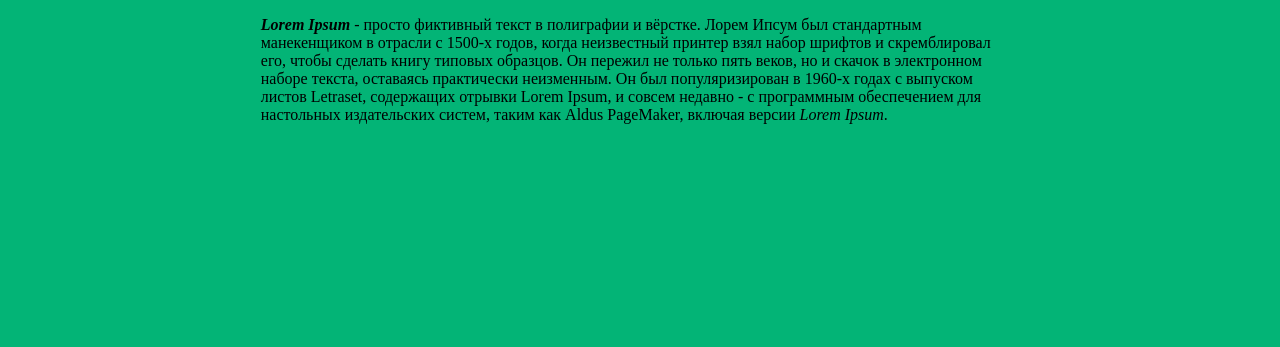
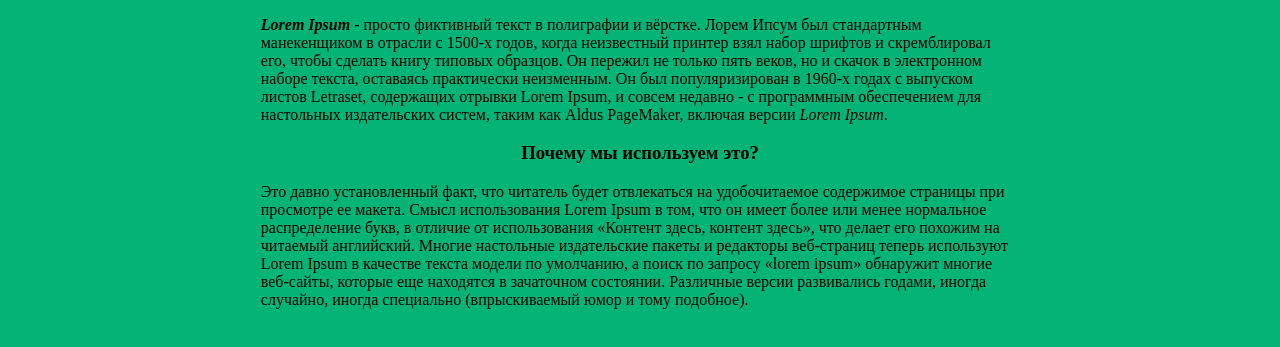
Before and after one commit to KredoDeBrain/trenningSite, a plain HTML site: page index.html in a window 1280 px wide. Shown: the part 105-452 px from the top of the page. Drawn offline with Linux system fonts and the light colour scheme.

Commit message:
Add new text

```diff
--- a/index.html
+++ b/index.html
@@ -12,6 +12,7 @@
         </div>
 
         <div id="content">
+            <div>
                 <h3>Что такое <i>Lorem Ipsum</i>?</h3>
                 <p><i><b>Lorem Ipsum</b></i> - просто фиктивный текст в полиграфии и вёрстке.
                     Лорем Ипсум был стандартным манекенщиком в отрасли с 1500-х годов,
@@ -24,6 +25,21 @@
                     включая версии <i>Lorem Ipsum</i>.</p>
             </div>
 
+            <div>
+                <h3>Почему мы используем это?</h3>
+                <p>
+                    Это давно установленный факт, что читатель будет отвлекаться на удобочитаемое
+                    содержимое страницы при просмотре ее макета. Смысл использования Lorem Ipsum в том,
+                    что он имеет более или менее нормальное распределение букв, в отличие от использования
+                    «Контент здесь, контент здесь», что делает его похожим на читаемый английский.
+                    Многие настольные издательские пакеты и редакторы веб-страниц теперь используют Lorem Ipsum
+                    в качестве текста модели по умолчанию, а поиск по запросу «lorem ipsum» обнаружит многие веб-сайты,
+                    которые еще находятся в зачаточном состоянии. Различные версии развивались годами, иногда случайно,
+                    иногда специально (впрыскиваемый юмор и тому подобное).
+                </p>
+            </div>
+        </div>
+
         <div id="footer"></div>
     </body>
 </html>
```
Lines whose indentation alone changed are shown as unchanged.
